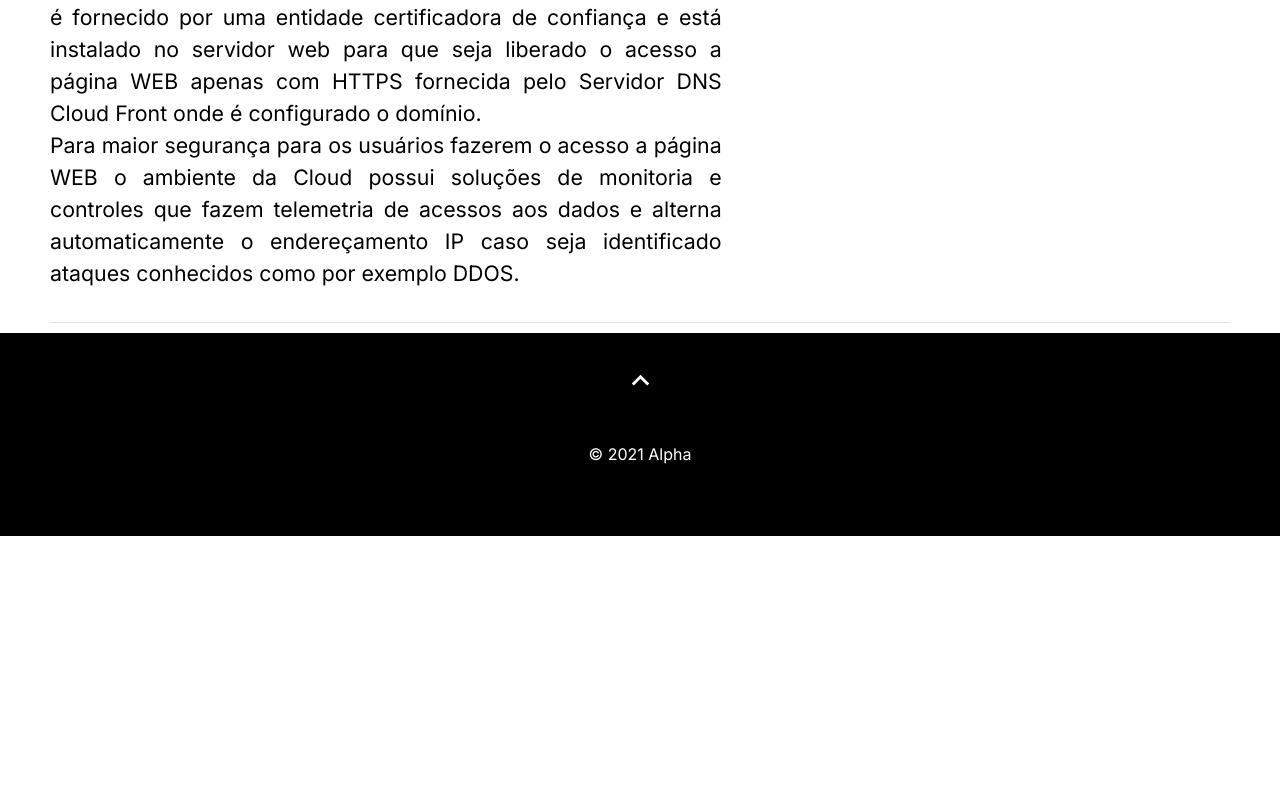
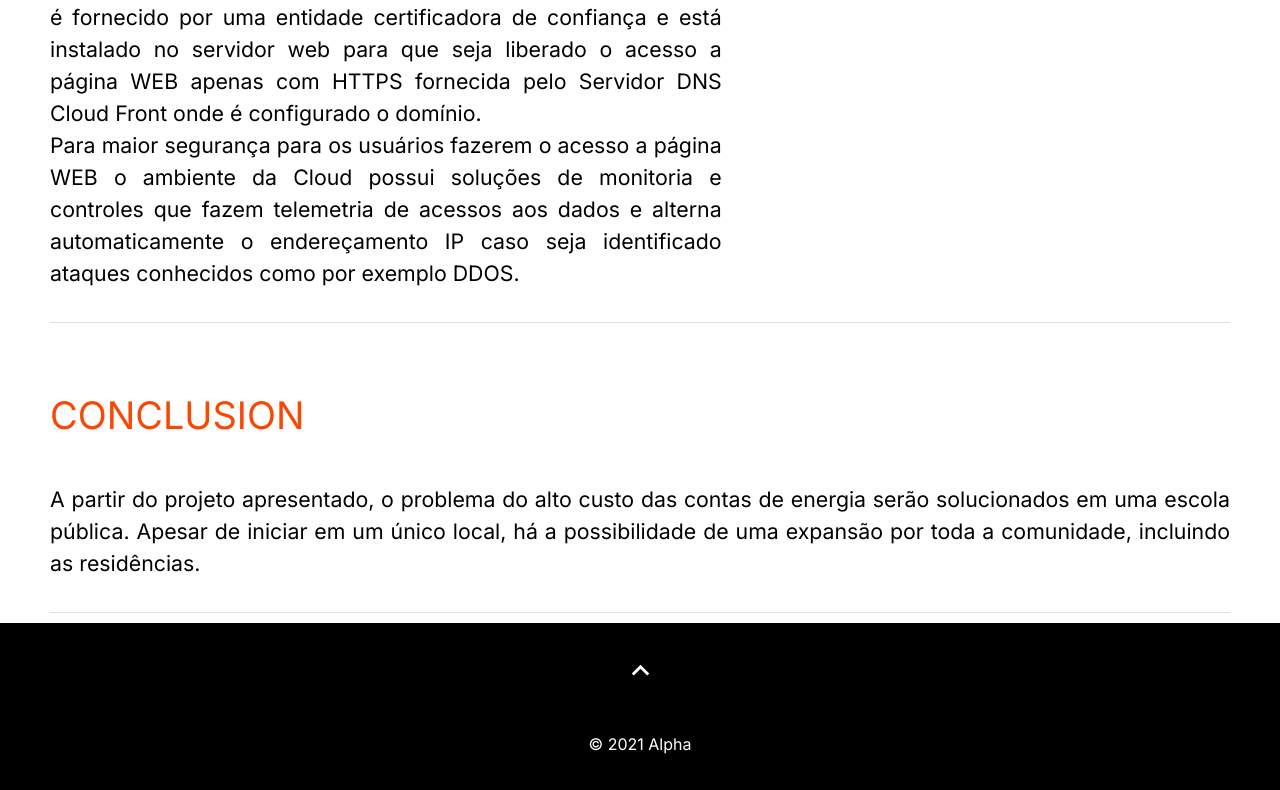
Before and after one commit to Eros0104/front.alpha.fiap, a Next.js app: page / in a window 1280 px wide. Shown: the part 8444-9234 px from the top of the page. Before the commit the page ends 8980 px from the top, so only its background shows below. Built offline with nearby package versions, Linux system fonts and the light colour scheme.

Commit message:
Inserido componente de Conclusion

```diff
--- /dev/null
+++ b/src/sections/conclusion/Conclusion.tsx
@@ -0,0 +1,22 @@
+import React from 'react';
+import { BasicSectionTemplate } from 'src/templates';
+import { Grid, Typography, Image } from 'src/components';
+import { SectionProps } from '../section';
+
+const ProjectEcology: React.FC<SectionProps> = ({ id, title }) => (
+  <BasicSectionTemplate id={id} title={title}>
+        <Typography align="justify">
+          A partir do projeto apresentado,
+          o problema do alto custo das
+          contas de energia serão
+          solucionados em uma escola
+          pública. Apesar de iniciar em um
+          único local, há a possibilidade de
+          uma expansão por toda a
+          comunidade, incluindo as
+          residências.
+        </Typography>
+  </BasicSectionTemplate>
+);
+
+export default ProjectEcology;
--- a/src/sections/index.ts
+++ b/src/sections/index.ts
@@ -2,5 +2,6 @@ export { default as BiodigestorVsSolar } from './biodigestorVsSolar/BiodigestorV
 export { default as FinancialFeedback } from './financialFeedback/FinancialFeedback';
 export { default as NecessaryBudget } from './necessaryBudget/NecessaryBudget';
 export { default as OurSolution } from './ourSolution/OurSolution';
+export { default as Conclusion } from './conclusion/Conclusion';
 export { default as ProjectEcology } from './projectEcology/ProjectEcology';
 export { default as PossibleImprovements } from './possibleImprovements/PossibleImprovements';
--- a/src/sections/menuItems.ts
+++ b/src/sections/menuItems.ts
@@ -5,6 +5,7 @@ import {
   OurSolution,
   PossibleImprovements,
   ProjectEcology,
+  Conclusion,
 } from 'src/sections';
 
 const menuItems = [
@@ -38,6 +39,11 @@ const menuItems = [
     id: 'possible-improvements',
     Component: PossibleImprovements,
   },
+  {
+    text: 'Conclusion',
+    id: 'conclusion',
+    Component: Conclusion,
+  },
 ];
 
 export default menuItems;
```
